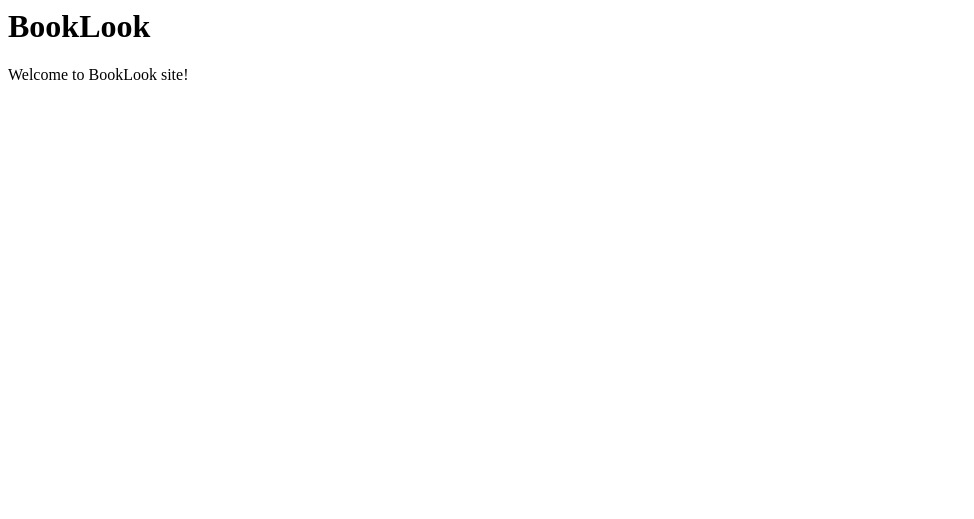
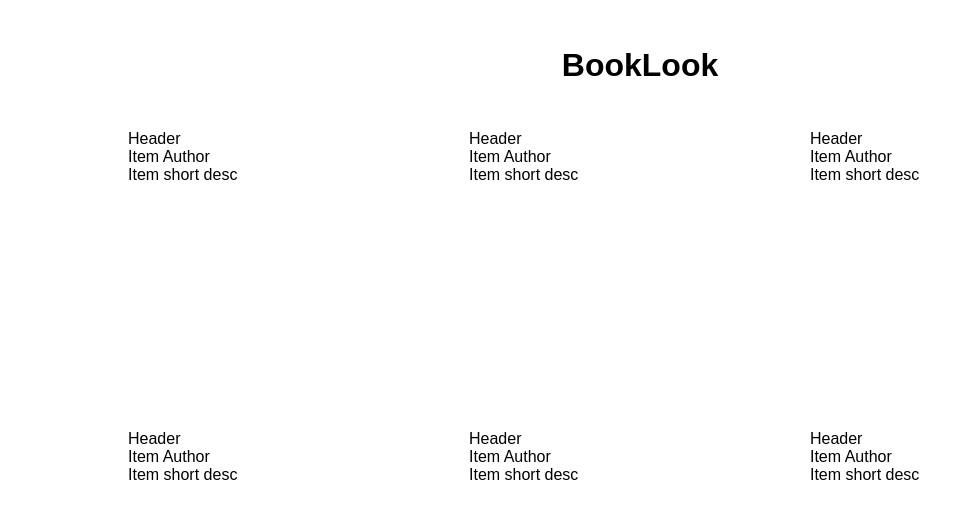
Before and after one commit to RudyWhale/BookLook-django, a Django app: page /web/ in a window 1280 px wide. Shown: the top 519 px of the page, without its empty margins (0-974 px from the left). Run offline with Django 3.2, Linux system fonts and the light colour scheme.

Commit message:
Better main page template

```diff
--- /dev/null
+++ b/web/static/web/styles/collection.css
@@ -0,0 +1,26 @@
+body {
+    font-family: Arial, Helvetica, sans-serif;
+    margin: 0;
+}
+
+div.header {
+    width: 100%;
+}
+
+div.header_logo {
+    width: fit-content;
+    height: 130px;
+    line-height: 130px;
+    margin: 0 auto;
+}
+
+div.items_collection {
+    width: 80%;
+    margin: 0 auto;
+}
+
+div.item {
+    width: 33.3%;
+    height: 300px;
+    float: left;
+}
--- a/web/templates/web/index.html
+++ b/web/templates/web/index.html
@@ -1,2 +1,51 @@
-<h1>BookLook</h1>
-<p>Welcome to BookLook site!</p>
+<head>
+    {% load static %}
+    <link rel="stylesheet" href="{% static 'web/styles/collection.css' %}" type="text/css" />
+</head>
+
+<div class="header">
+    <div class="header_logo">
+        <h1 class="header_logo">BookLook</h1>
+    </div>
+</div>
+
+<div class="content">
+    <div class="items_collection">
+        <div class="item">
+            <div class="item_cover"></div>
+            <div class="item_header">Header</div>
+            <div class="item_author">Item Author</div>
+            <div class="item_desc">Item short desc</div>
+        </div>
+        <div class="item">
+            <div class="item_cover"></div>
+            <div class="item_header">Header</div>
+            <div class="item_author">Item Author</div>
+            <div class="item_desc">Item short desc</div>
+        </div>
+        <div class="item">
+            <div class="item_cover"></div>
+            <div class="item_header">Header</div>
+            <div class="item_author">Item Author</div>
+            <div class="item_desc">Item short desc</div>
+        </div>
+        <div class="item">
+            <div class="item_cover"></div>
+            <div class="item_header">Header</div>
+            <div class="item_author">Item Author</div>
+            <div class="item_desc">Item short desc</div>
+        </div>
+        <div class="item">
+            <div class="item_cover"></div>
+            <div class="item_header">Header</div>
+            <div class="item_author">Item Author</div>
+            <div class="item_desc">Item short desc</div>
+        </div>
+        <div class="item">
+            <div class="item_cover"></div>
+            <div class="item_header">Header</div>
+            <div class="item_author">Item Author</div>
+            <div class="item_desc">Item short desc</div>
+        </div>
+    </div>
+</div>
```
